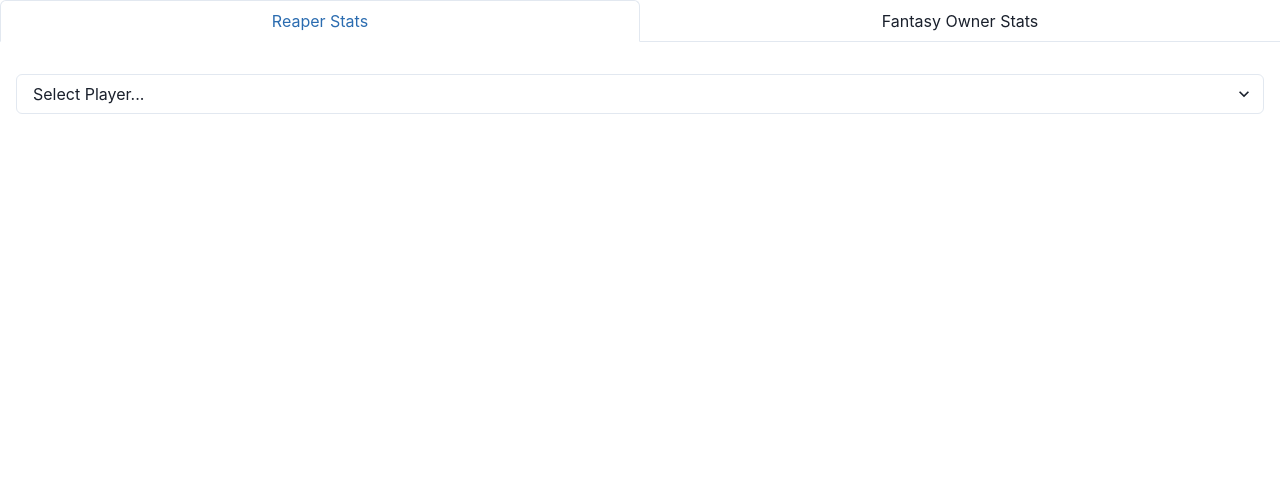
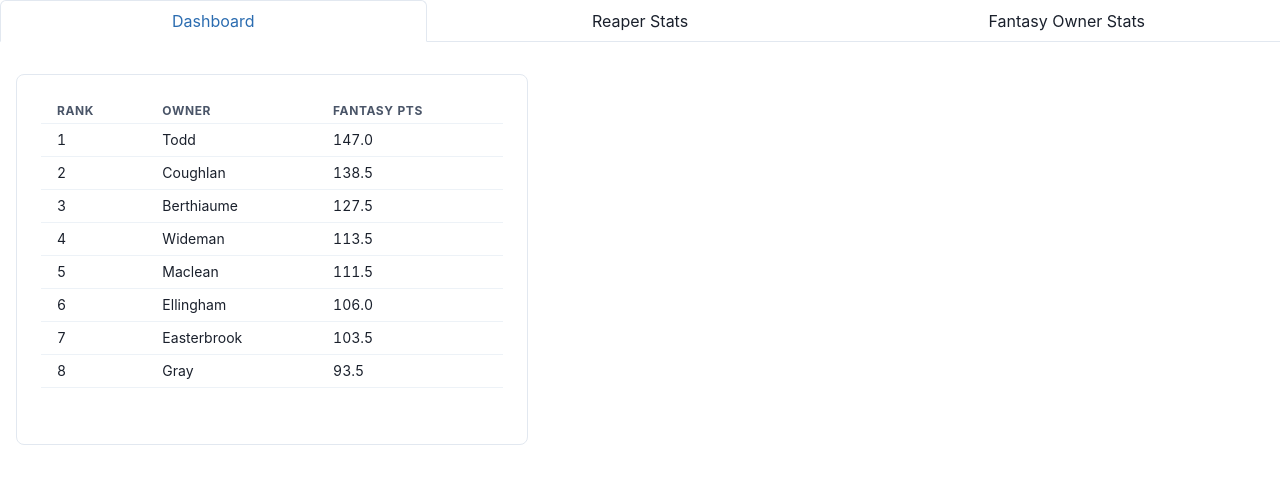
Before and after one commit to jaredwideman/fantasy-reapers, a React (Create React App) app: page / in a window 1280 px wide. Shown: the top 484 px of the page. Built offline with nearby package versions, Linux system fonts and the light colour scheme.

Commit message:
add simple dashboard

```diff
--- a/src/App.js
+++ b/src/App.js
@@ -12,6 +12,7 @@ import {
 } from '@chakra-ui/react';
 import PlayerCard from './PlayerCard';
 import OwnerCard from './OwnerCard';
+import Dashboard from './Dashboard';
 
 const player_info = require('./player_info.json');
 
@@ -23,14 +24,14 @@ function App() {
     <ChakraProvider theme={theme}>
       <Tabs isFitted variant='enclosed'>
         <TabList mb='1em'>
-          {/* <Tab>Dashboard</Tab> */}
+          <Tab>Dashboard</Tab>
           <Tab>Reaper Stats</Tab>
           <Tab>Fantasy Owner Stats</Tab>
         </TabList>
         <TabPanels>
-          {/* <TabPanel>
-            To-do
-          </TabPanel> */}
+          <TabPanel>
+            <Dashboard />
+          </TabPanel>
           <TabPanel>
           <Select placeholder='Select Player...' onChange={e => setSelectedPlayer(e.target.value)}>
             {
--- /dev/null
+++ b/src/Dashboard.js
@@ -0,0 +1,59 @@
+import {
+    Badge,
+    Box,
+    Center,
+    Image,
+    Table,
+    Thead,
+    Tbody,
+    Tr,
+    Th,
+    Td,
+    TableCaption,
+    TableContainer,
+  } from '@chakra-ui/react';
+
+import { getFantasyOwnerBattingTotals, getFantasyOwnerPitchingTotals, getAllOtherRelieversTotal } from './Stats';
+
+const player_info = require('./player_info.json');
+
+function Dashboard(props) {
+    let table_contents = [];
+    player_info.owners.forEach(owner => {
+        let total = 0;
+        getFantasyOwnerBattingTotals(owner).forEach(player => total += player.points)
+        getFantasyOwnerPitchingTotals(owner).forEach(player => total += player.name === '(All Other Relievers)' ? getAllOtherRelieversTotal() : player.points);
+        table_contents.push({owner, total})
+    });
+
+    table_contents.sort((a, b) => b.total - a.total);
+
+    console.log(JSON.stringify(table_contents))
+
+    return (
+    <Box p='6' maxW='lg' borderWidth='1px' borderRadius='lg' overflow='hidden' style={{"text-transform": "capitalize"}}>
+<TableContainer>
+    <Table size='sm' variant='simple'>
+      <TableCaption>    </TableCaption>
+      <Thead>
+        <Tr>
+          <Th>Rank</Th>
+          <Th>Owner</Th>
+          <Th>Fantasy Pts</Th>
+        </Tr>
+      </Thead>
+      <Tbody>
+        {table_contents.map((content, i) => {
+            return (<Tr>
+                <Td>{i+1}</Td>
+                <Td>{content.owner}</Td>
+                <Td>{content.total.toFixed(1)}</Td>
+                </Tr>)
+        })}
+      </Tbody>
+    </Table>
+  </TableContainer>
+  </Box>)
+}
+
+export default Dashboard;
```
Also changed, not shown: src/OwnerCard.js (line endings or trailing spaces).
